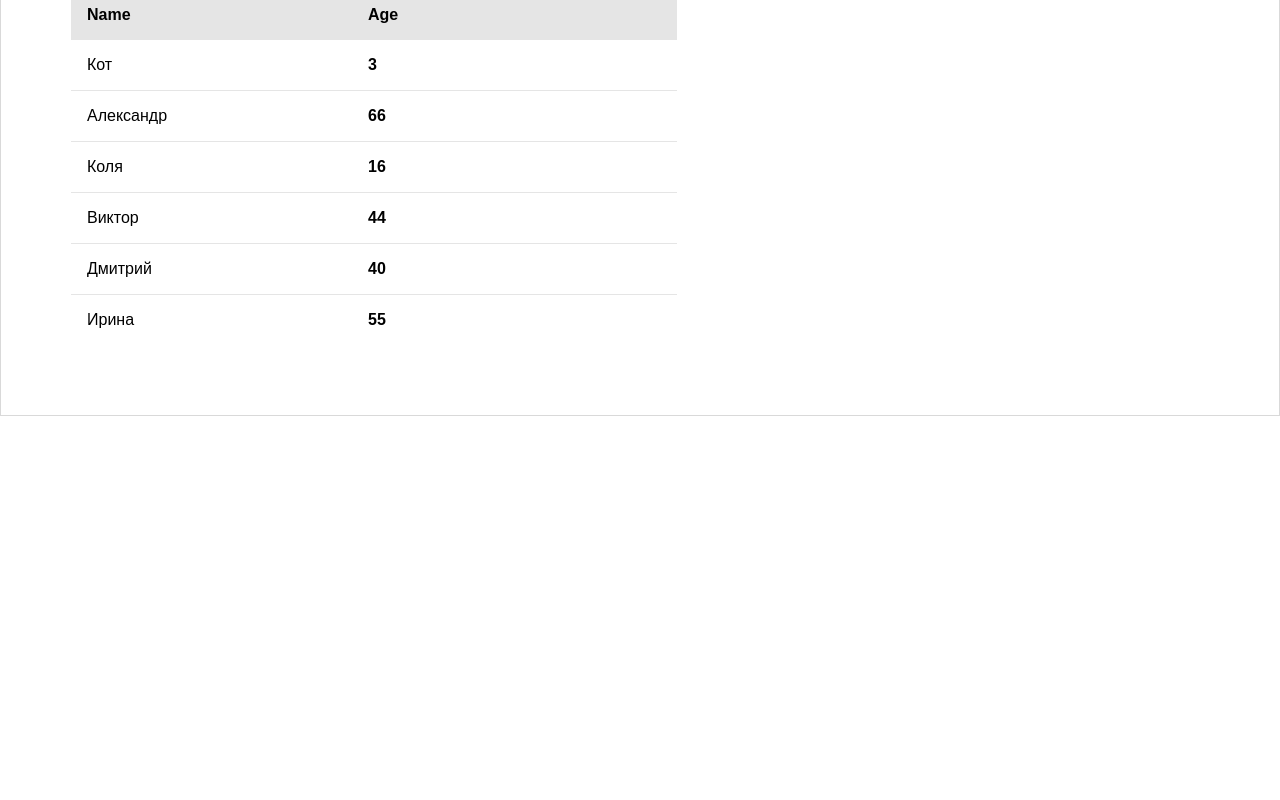
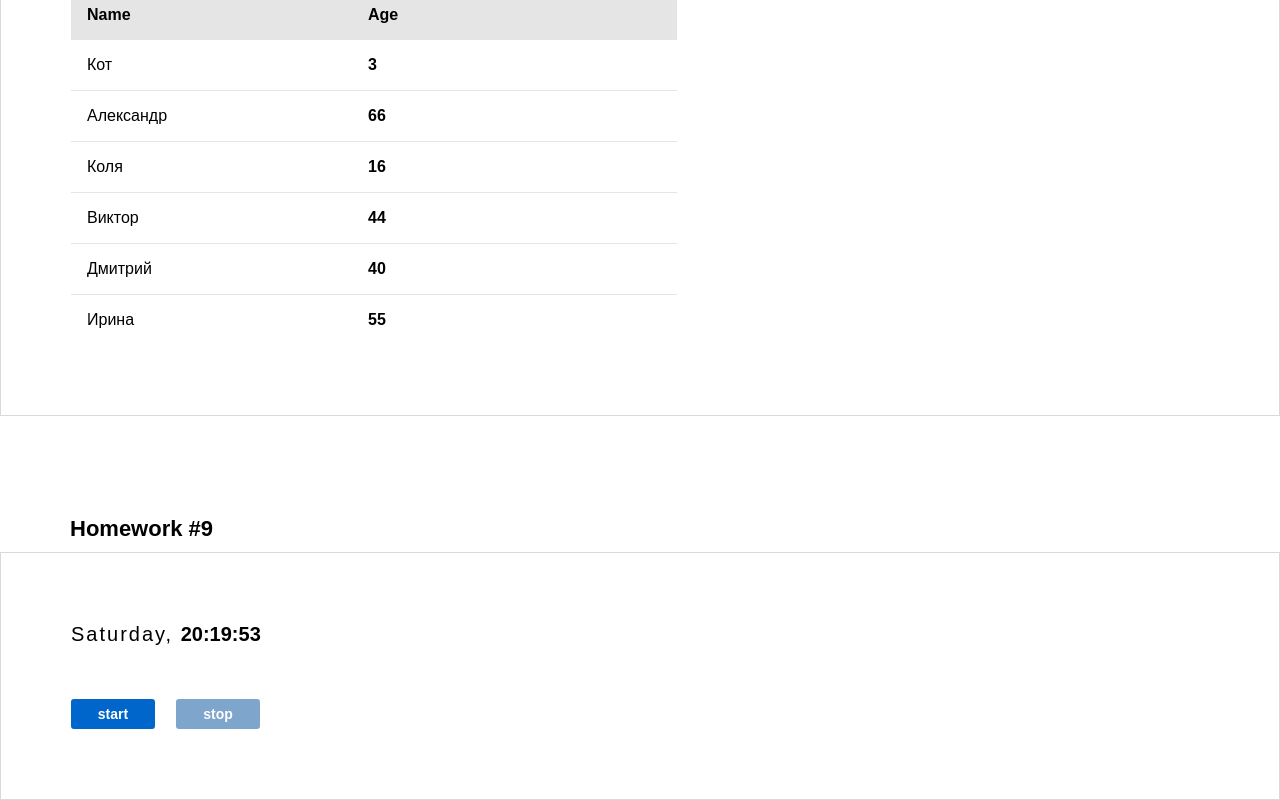
Before and after one commit to AdammmVV/Homework, a React (Create React App) app: page /#/junior in a window 1280 px wide. Shown: the part 1235-2035 px from the top of the page. Before the commit the page ends 1651 px from the top, so only its background shows below. Built offline with nearby package versions, Linux system fonts and the light colour scheme.

Commit message:
Homework 09 refactor Junior.tsx

```diff
--- a/src/s2-homeworks/hw05/pages/Junior.tsx
+++ b/src/s2-homeworks/hw05/pages/Junior.tsx
@@ -2,7 +2,7 @@ import React from 'react'
 import HW6 from "../../hw06/HW6";
 import HW7 from '../../hw07/HW7'
 import HW8 from '../../hw08/HW8'
-// import HW9 from '../../hw09/HW9'
+import HW9 from '../../hw09/HW9'
 
 function Junior() {
     return (
@@ -10,7 +10,7 @@ function Junior() {
             <HW6 />
             <HW7 />
             <HW8 />
-            {/*<HW9 />*/}
+            <HW9 />
         </div>
     )
 }
```
